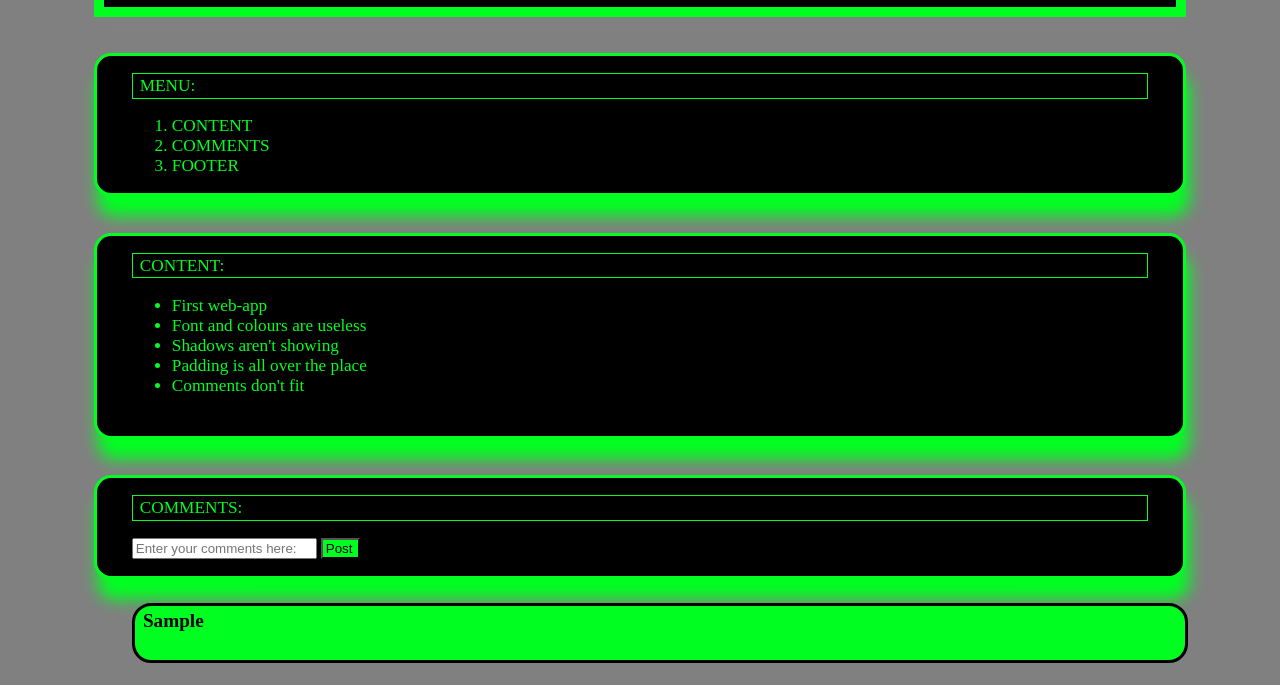
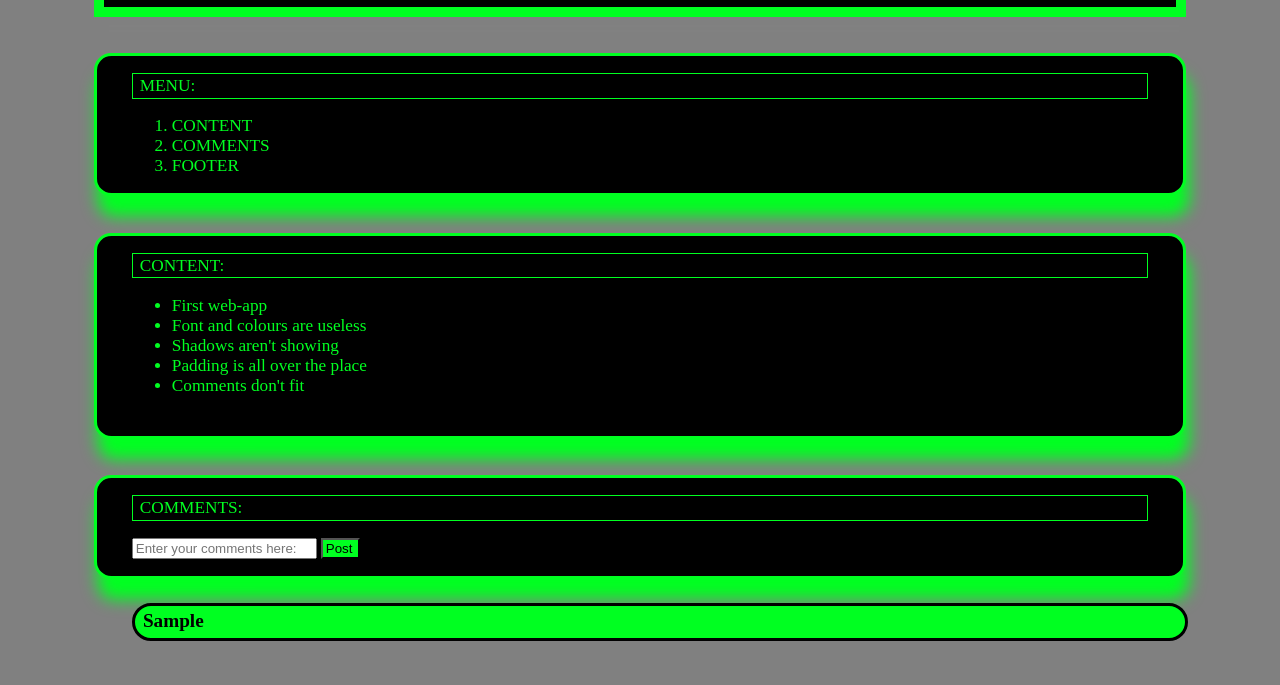
Before and after one commit to VCP-dev/SampleWebsite, a plain HTML site: page index.html in a window 1280 px wide. Both pictures are taken after typing "Sample" into the empty fields and a click on the button "Post". Shown: the part 115-800 px from the top of the page. Drawn offline with Linux system fonts and the light colour scheme.

Commit message:
Update index.html

```diff
--- a/index.html
+++ b/index.html
@@ -81,7 +81,7 @@
             color:black;
             margin-right:5%;
             margin-left:5%;
-            min-height:50px;
+            min-height:20px;
             margin-top:2%;
             background-color:#00ff21;
              border:0.2em solid black;
```
